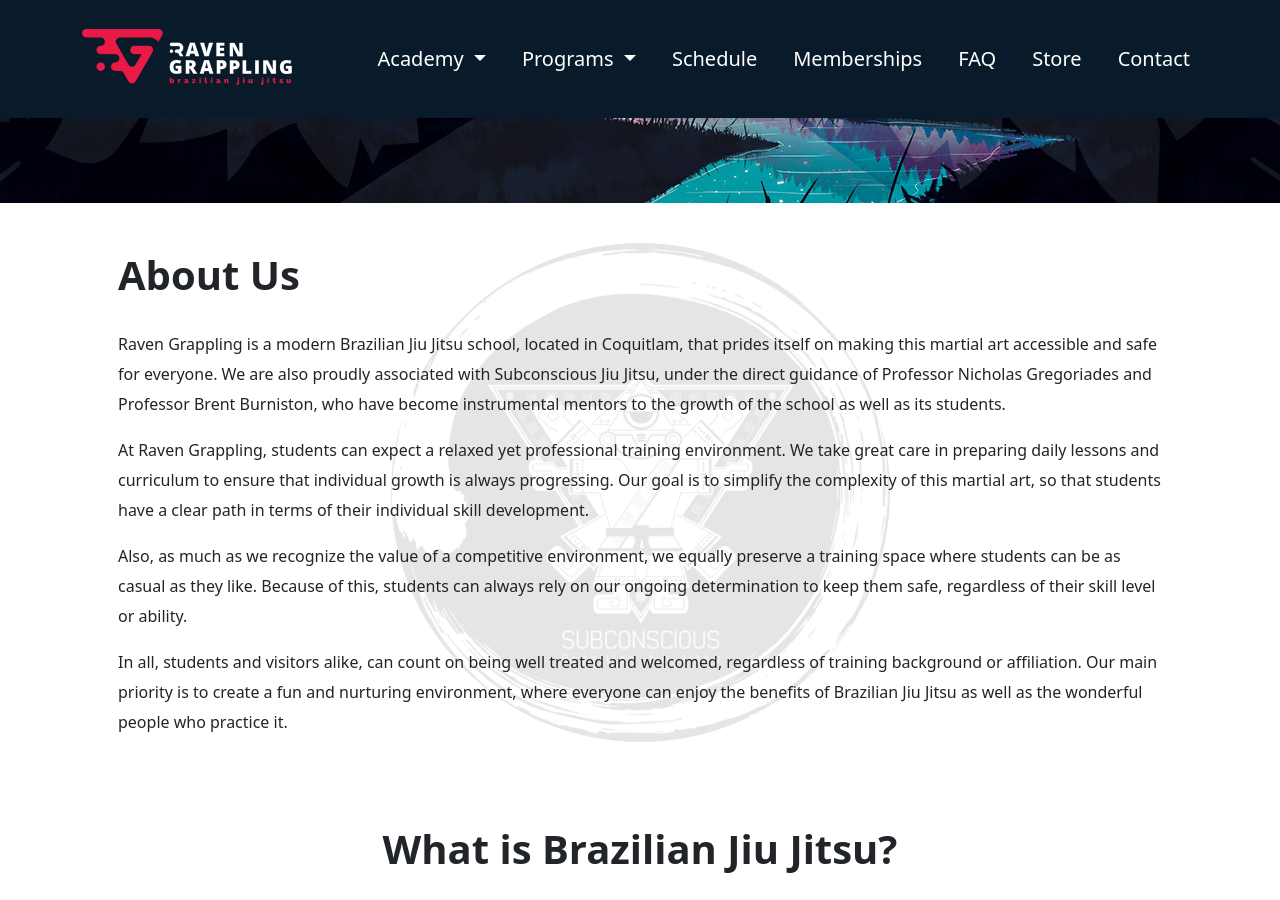
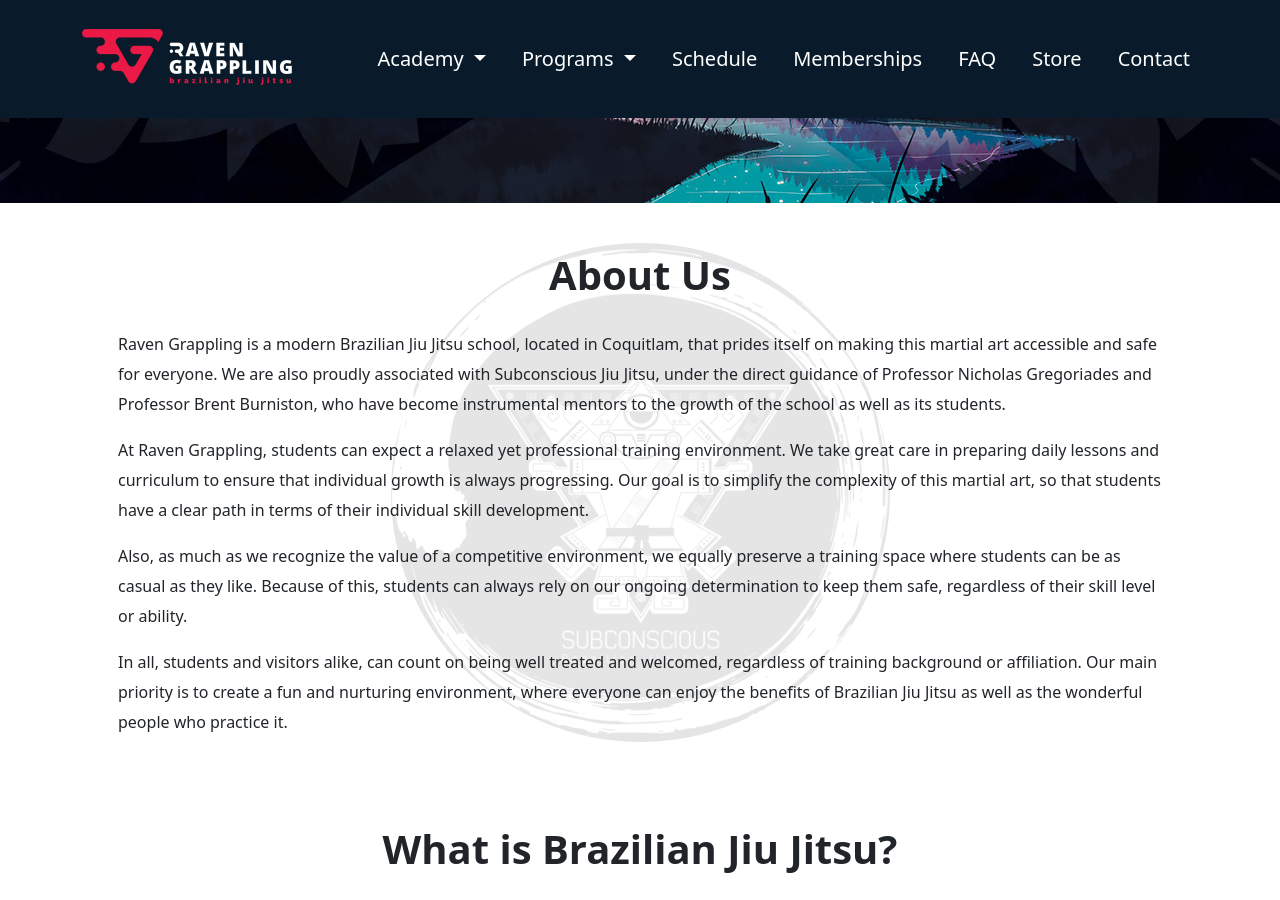
Before and after one commit to RavenGrappling/RavenGrappling.github.io, a Jekyll site: the page built from index.md, in a window 1280 px wide and 900 px high, scrolled down 505 px. Built offline with Jekyll 4.4.1, drawn with Linux system fonts in a browser that asks for light colours.

Commit message:
Update index.md

```diff
--- a/index.md
+++ b/index.md
@@ -13,7 +13,7 @@
 </div>
 
 <div class= "container py-5 px-4 p-lg-5 rg-subconscious-logo-bg">
-  <h1>
+  <h1 class="text-center fw-bold">
     About Us
   </h1>
 
```
